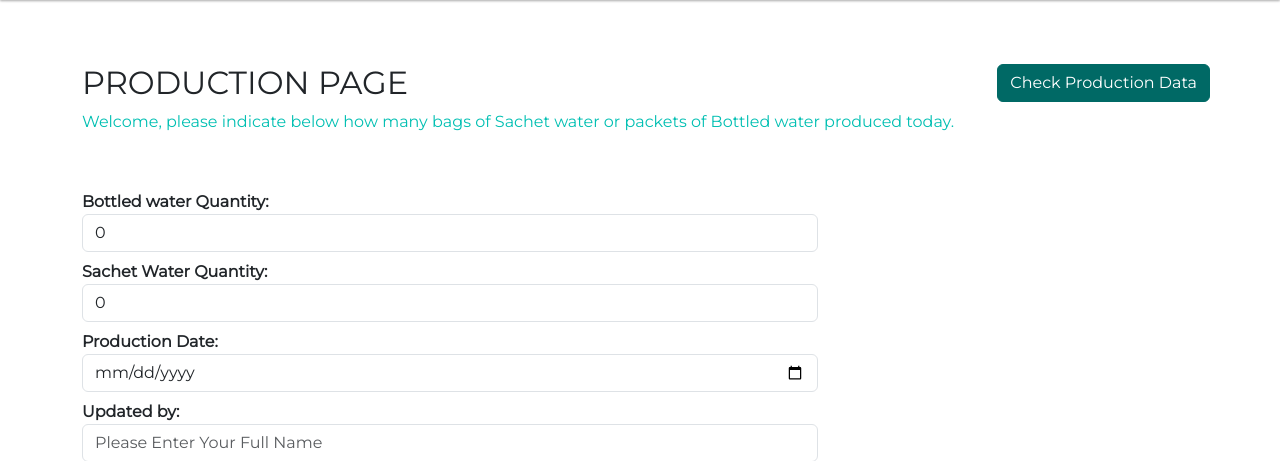
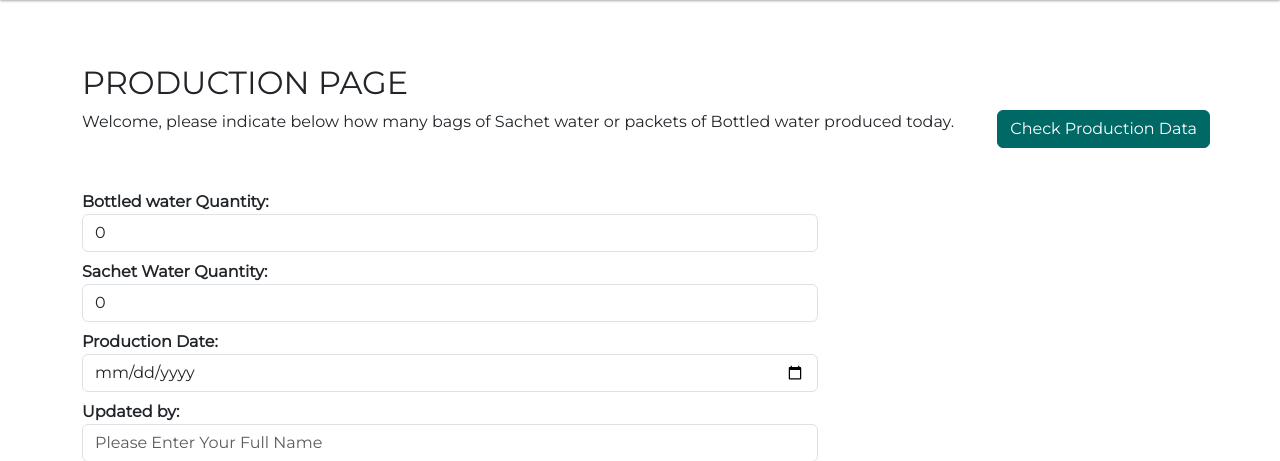
Before and after one commit to lagra-iku/aqua_manager, a Flask app: page /add_production in a window 1280 px wide. Shown: the part 172-633 px from the top of the page. Run offline with Flask 3, Linux system fonts and the light colour scheme.

Commit message:
changing button

```diff
--- a/app.py
+++ b/app.py
@@ -12,7 +12,7 @@ curr_date = datetime.now().strftime("%d-%b-%Y %I:%M %p")
 db = mysql.connector.connect(
     host="127.0.0.1",
     user="Olisajioke",
-    password=""
+    password="@Lt@ir@@7"
 )
 
 cursor = db.cursor()
--- a/templates/admin/add_production.html
+++ b/templates/admin/add_production.html
@@ -3,11 +3,11 @@
 {% block content %}
 
     <div class="container main-content my-5">
+        <h2><bold>PRODUCTION PAGE </bold></h2>
         <div class="row float-md-end">
             <a href="{{ url_for('production_content') }}" class="btn btn-primary">Check Production Data</a>
         </div>
-        <h2>PRODUCTION PAGE</h2>
-        <p class="txt-teal">Welcome, please indicate below how many bags of Sachet water or packets of Bottled water produced today.</p>
+        <p class="txt-dark">Welcome, please indicate below how many bags of Sachet water or packets of Bottled water produced today.</p>
         <div class="row mt-5">
             <div class="col-sm-8">
                 <form action="{{ url_for('add_production') }}" method="POST">
```
